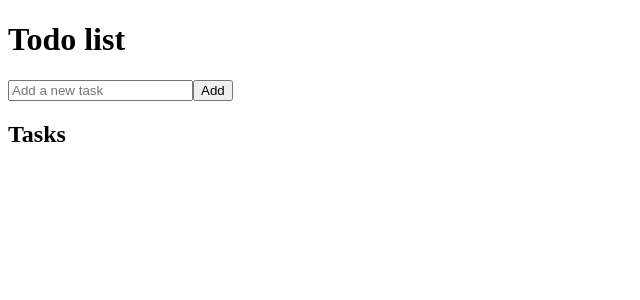
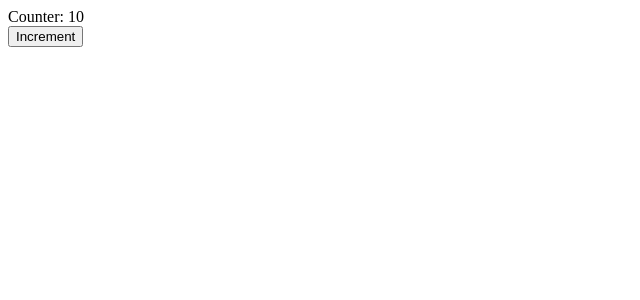
Before and after one commit to Johnryedoethe/todos-fullstack, a React (Vite) app in the folder frontend/: page / in a window 1280 px wide. Shown: the top 300 px of the page, without its empty margins (0-640 px from the left). Built offline with nearby package versions, Linux system fonts and the light colour scheme.

Commit message:
Add some example learning components

```diff
--- a/frontend/src/App.tsx
+++ b/frontend/src/App.tsx
@@ -5,7 +5,7 @@ type Task = {
   text: string
 }
 
-function App() {
+export function App() {
   const [tasks, setTasks] = useState<Task[]>([])
 
   const [newTaskText, setNewTaskText] = useState("")
@@ -58,5 +58,3 @@ function App() {
     </>
   )
 }
-
-export default App
--- /dev/null
+++ b/frontend/src/Counter.tsx
@@ -0,0 +1,16 @@
+import { useState } from "react"
+
+export function Counter() {
+  const [counter, setCounter] = useState(10)
+
+  const inc = () => {
+    setCounter(counter + 1)
+  }
+
+  return (
+    <>
+      <div>Counter: {counter}</div>
+      <button onClick={inc}>Increment</button>
+    </>
+  )
+}
--- /dev/null
+++ b/frontend/src/Hello.tsx
@@ -0,0 +1,31 @@
+type HelloProps = {
+  name: string
+  age: number
+}
+
+// export function Hello(helloProps: HelloProps) {
+//   const name = helloProps.name
+//   const age = helloProps.age
+//   return <h1>Hello {name}, you're {age} years old</h1>
+// }
+
+// "Destruct" syntax
+export function Hello({name, age}: HelloProps) {
+  return <h1>Hello {name}, you're {age} years old</h1>
+}
+
+export function ListExample() {
+  const tasks = ["Task 1", "Task 2"]
+
+  return (
+    <>
+      <h1>Hello list</h1>
+
+      <ul>
+        {tasks.map((t, index) => (
+          <li key={index}>{t}</li>
+        ))}
+      </ul>
+    </>
+  )
+}
--- a/frontend/src/main.tsx
+++ b/frontend/src/main.tsx
@@ -1,10 +1,21 @@
 import { StrictMode } from 'react'
 import { createRoot } from 'react-dom/client'
 
-import App from './App.tsx'
+// import { App } from './App'
+
+// import { Hello, ListExample } from './Hello'
+
+import { Counter } from './Counter'
 
 createRoot(document.getElementById('root')!).render(
   <StrictMode>
-    <App />
+    <Counter />
+
+    {/* <ListExample />
+
+    <Hello name="Leo" age={14} />
+    <Hello name="Tin" age={18} />
+
+    <App /> */}
   </StrictMode>,
 )
```
Also changed, not shown: 1 other file (tests, documents, lock files or other folders).
